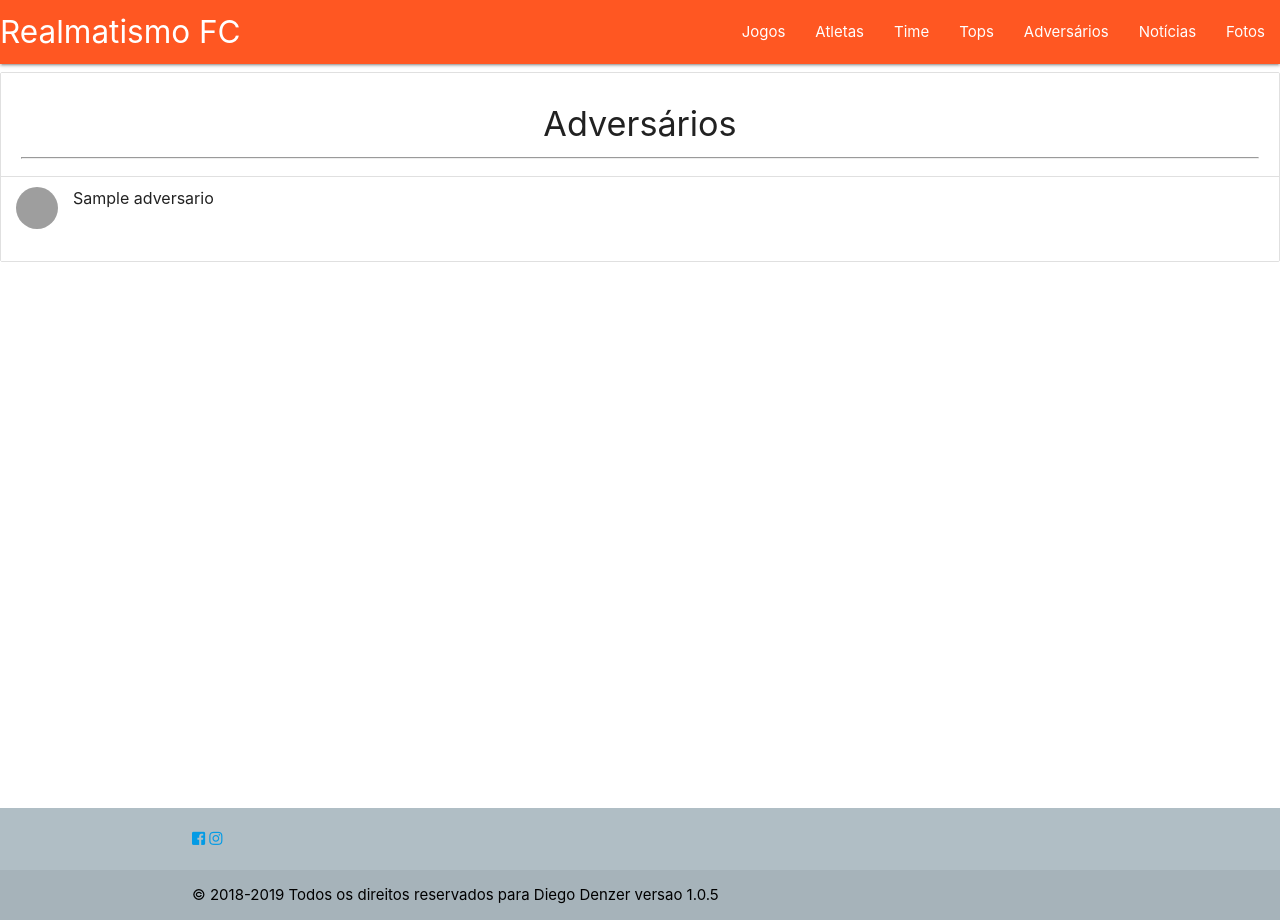
After one commit to DiegoDenzer/realmatismo, a Django app: page /adversarios in a window 1280 px wide. The commit adds this page. Run offline with Django 3.2, Linux system fonts and the light colour scheme; tables that the repository leaves empty hold one stand-in row (values such as "Sample post"); parts of the project's set-up code (start-up, migrations or seed data) failed here and were passed over; some libraries are stand-ins or nearby versions; grey boxes are pictures that could not be loaded.

```diff
--- a/jogo/models.py
+++ b/jogo/models.py
@@ -137,8 +137,42 @@ class Atleta(models.Model):
 
 class Adversario(models.Model):
     nome = models.CharField(max_length=50)
-    escudo_adversario = models.ImageField(default="/adversarios/sem_escudo.png", upload_to='adversarios', null=True,
-                                          blank=True)
+    escudo_adversario = models.ImageField(default="/adversarios/sem_escudo.png", upload_to='adversarios',
+                                          null=True,blank=True)
+    telefone = models.CharField(default='', max_length=14)
+
+    @property
+    def vitoria(self):
+
+        jogos = Jogo.objects.filter(adversario=self, placar_real__isnull=False, placar_adversario__isnull=False).count()
+        return jogos;
+
+    @property
+    def vitoria(self):
+        jogos = Jogo.objects.filter(adversario=self, placar_real__isnull=False, placar_adversario__isnull=False)
+        v= 0
+        for j in jogos:
+            if j.jogo.placar_real < j.jogo.placar_adversario:
+                v += 1
+        return v;
+
+    @property
+    def derrota(self):
+        jogos = Jogo.objects.filter(adversario=self)
+        d = 0
+        for j in jogos:
+            if j.jogo.placar_real > j.jogo.placar_adversario:
+                d += 1
+        return d;
+
+    @property
+    def empate(self):
+        jogos = Jogo.objects.filter(adversario=self)
+        d = 0
+        for j in jogos:
+            if j.jogo.placar_real  == j.jogo.placar_adversario:
+                d += 1
+        return d;
 
     class Meta:
         db_table = 'adversario'
--- /dev/null
+++ b/jogo/templates/jogo/adversarios.html
@@ -0,0 +1,16 @@
+{% extends 'base.html' %}
+{% block title %}Adversários|Realmatismo Fc {% endblock %}
+{% block main %}
+    <ul class="collection with-header">
+        <li class="collection-header"><h4 class="center">Adversários</h4><hr class="deep-orange"></li>
+    {% for adversario in adversarios %}
+        <li class="collection-item avatar">
+            <img src="media/{{ adversario.imagem }}" alt="" class="circle">
+            <span class="title">{{ adversario.nome }}</span>
+            <a></a>
+        </li>
+    {% empty %}
+        Sem Adversários
+    {% endfor %}
+    </ul>
+{% endblock %}
--- a/jogo/urls.py
+++ b/jogo/urls.py
@@ -1,7 +1,8 @@
 from django.urls import path
 
 from jogo.views import Home, ListaAtletas, AtletaDetail, JogoDetail, ListaJogos, ListaNoticias, NoticiaDetail, \
-    Estatisticas, Artilheiros, Assistencias, Desempenho, Defesas, Minutos, JogosDisputados, Galeria, TimeList
+    Estatisticas, Artilheiros, Assistencias, Desempenho, Defesas, Minutos, JogosDisputados, Galeria, TimeList, \
+    AdversariosView
 
 urlpatterns = [
     path('', Home.as_view(), name='home'),
@@ -22,5 +23,6 @@ urlpatterns = [
 
     path('galeria', Galeria.as_view(), name='galeria'),
     path('time', TimeList.as_view(), name='time'),
+    path('adversarios', AdversariosView.as_view(), name='adversarios'),
 
 ]
--- a/jogo/views.py
+++ b/jogo/views.py
@@ -6,7 +6,7 @@ from django.shortcuts import render
 from django.views import View
 from django.views.generic import ListView, DetailView
 
-from jogo.models import Jogo, Atleta, Noticia, JogoAtleta, Galeria
+from jogo.models import Jogo, Atleta, Noticia, JogoAtleta, Galeria, Adversario
 
 
 class Home(View):
@@ -182,3 +182,11 @@ class TimeList(View):
             'performace': Jogo.objects.perfomace()
         }
         return render(self.request, self.template, data)
+
+
+class AdversariosView(ListView):
+    template_name = 'jogo/adversarios.html'
+    model = Adversario
+    paginate_by = 5
+    queryset = Adversario.objects.order_by('nome')
+    context_object_name = 'adversarios'
--- a/templates/base.html
+++ b/templates/base.html
@@ -26,6 +26,7 @@
           <li><a href="{% url 'atletas' %}">Atletas</a></li>
           <li><a href="{% url 'time' %}">Time</a></li>
           <li><a href="{% url 'estatistica' %}">Tops</a></li>
+          <li><a href="{% url 'adversarios' %}">Adversários</a></li>
           <li><a href="{% url 'noticias' %}">Notícias</a></li>
           <li><a href="{% url 'galeria' %}">Fotos</a></li>
 
@@ -47,6 +48,7 @@
       <li><a href="{% url 'atletas' %}"><i class="fas fa-user fa-lg"></i> Atletas</a></li>
       <li><a href="{% url 'time' %}"><i class="fas fa-users fa-lg"></i>Time</a></li>
       <li><a href="{% url 'estatistica' %}"><i class="fas fa-star fa-lg"></i>Tops</a></li>
+       <li><a href="{% url 'adversarios' %}"><i class="far fa-question-circle fa-lg"></i>Adversários</a></li>
       <li><a href="{% url 'noticias' %}"><i class="fas fa-newspaper fa-lg"></i>Notícias</a></li>
       <li><a href="{% url 'galeria' %}"><i class="fas fa-camera fa-lg"></i>Fotos</a></li>
   </ul>
```
